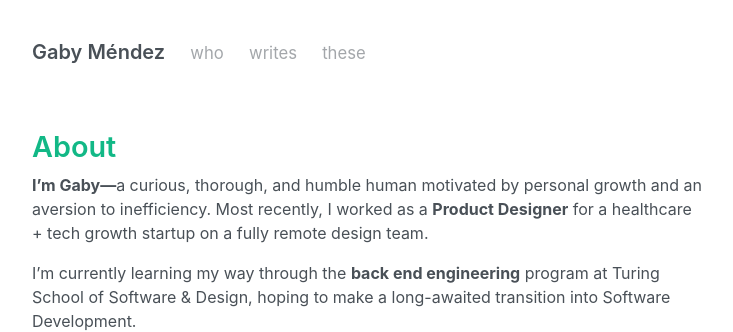
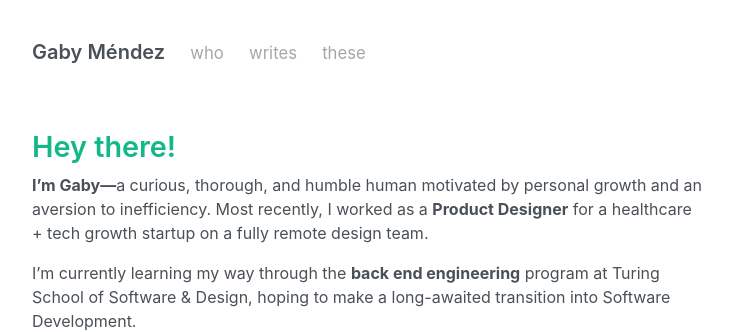
Before and after one commit to gabichuelas/gabichuelas.github.io, a Jekyll site: the page built from index.md, in a window 1280 px wide. Shown: the top 332 px of the page, without its empty margins (272-1005 px from the left). Built offline with Jekyll 4.4.1, drawn with Linux system fonts in a browser that asks for light colours.

Commit message:
change title on home

```diff
--- a/index.md
+++ b/index.md
@@ -3,7 +3,7 @@ layout: default
 title: Home
 ---
 
-# About
+# Hey there!
 
 **I'm Gaby—**a curious, thorough, and humble human motivated by personal growth and an aversion to inefficiency. Most recently, I worked as a **Product Designer** for a healthcare + tech growth startup on a fully remote design team.
 
```
